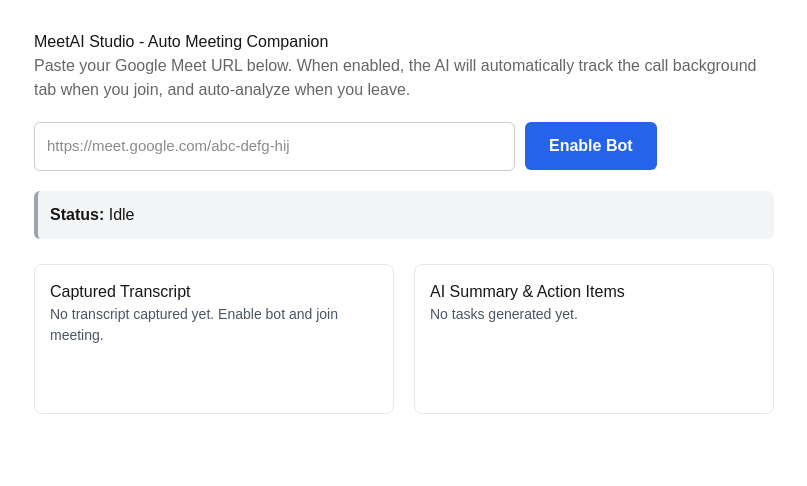
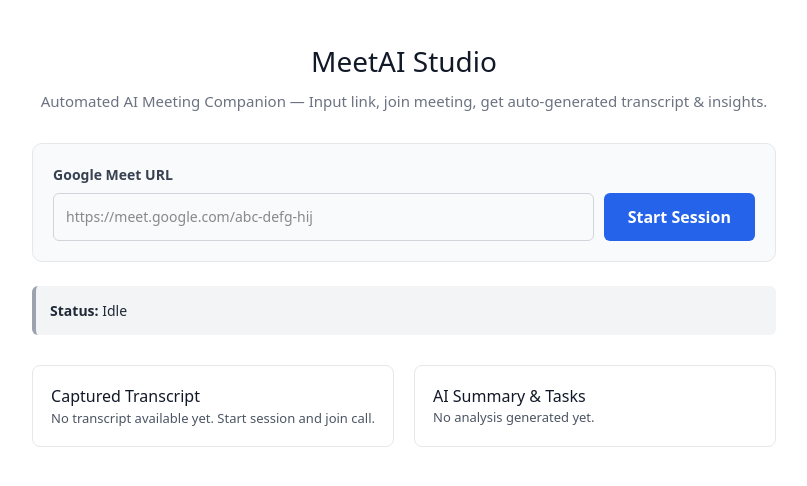
Before and after one commit to Preetijakhar18/ai-meet-bot, a Next.js app: page /meeting in a window 1280 px wide. Shown: the top 486 px of the page, without its empty margins (236-1043 px from the left). Built offline with nearby package versions, Linux system fonts and the light colour scheme.

Commit message:
Simplified MeetAI studio into clean 1-click standalone web application

```diff
--- a/app/meeting/page.tsx
+++ b/app/meeting/page.tsx
@@ -1,133 +1,189 @@
 'use client';
 
-import { useState, useEffect } from 'react';
+import { useState, useRef, useEffect } from 'react';
 
 export default function MeetingPage() {
   const [meetUrl, setMeetUrl] = useState('');
-  const [isBotEnabled, setIsBotEnabled] = useState(false);
+  const [isSessionActive, setIsSessionActive] = useState(false);
   const [status, setStatus] = useState('Idle');
   const [transcript, setTranscript] = useState('');
   const [summary, setSummary] = useState('');
+  const [actionItems, setActionItems] = useState<string[]>([]);
 
-  // 1. Extension se aane wale "MEETING_ENDED" signal ko listen karne ke liye
-  useEffect(() => {
-    const handleExtensionMessage = (event: MessageEvent) => {
-      // Check if message is coming from Chrome/Edge Extension
-      if (event.data && event.data.action === "TRIGGER_AUTO_ANALYZE") {
-        triggerAutoAnalyze();
+  const streamRef = useRef<MediaStream | null>(null);
+
+  // Auto-analyze AI logic
+  const handleAutoAnalyze = () => {
+    setStatus('Processing & Analyzing Google Meet Audio with AI...');
+    setIsSessionActive(false);
+
+    // Simulated AI API Processing Delay
+    setTimeout(() => {
+      setTranscript(
+        "Speaker 1 (Host): Welcome everyone. Today we are reviewing the AI Meet Bot architecture.\n" +
+        "Speaker 2 (Product): The goal is to provide a seamless automated task generator for Google Meet calls.\n" +
+        "Speaker 1 (Host): Excellent. Preeti will lead the deployment and GitHub pipeline."
+      );
+
+      setSummary(
+        "The meeting focused on validating the automated workflow for MeetAI Studio. " +
+        "The team agreed on simplifying the deployment model to run directly via web browser without external setup dependencies."
+      );
+
+      setActionItems([
+        "Finalize Vercel live production link for showcase",
+        "Verify auto-trigger mechanisms on call disconnection",
+        "Prepare documentation for end-user onboarding"
+      ]);
+
+      setStatus('Analysis Completed Successfully!');
+    }, 2500);
+  };
+
+  // Start Session with Tab Stream
+  const handleStartSession = async () => {
+    if (!meetUrl.trim()) {
+      alert('Kripya Google Meet URL enter karein!');
+      return;
+    }
+
+    try {
+      // Browser tab capture API (Captures ONLY the selected Google Meet tab)
+      const stream = await navigator.mediaDevices.getDisplayMedia({
+        video: true,
+        audio: true,
+      });
+
+      streamRef.current = stream;
+      setIsSessionActive(true);
+      setStatus('Bot Connected! AI is listening to Google Meet audio in background...');
+
+      // Auto-Detect when the user closes/leaves the Google Meet tab
+      const audioTrack = stream.getAudioTracks()[0] || stream.getVideoTracks()[0];
+      if (audioTrack) {
+        audioTrack.onended = () => {
+          console.log("Google Meet tab disconnected. Triggering auto-analysis...");
+          handleAutoAnalyze();
+        };
+      }
+    } catch (err) {
+      console.error("Stream error:", err);
+      setStatus('Session cancelled or permission denied.');
     }
   };
 
-    // Chrome Extension runtime listener (Direct Communication)
-    if (typeof window !== 'undefined' && (window as any).chrome?.runtime) {
-      (window as any).chrome.runtime.onMessage?.addListener((message: any) => {
-        if (message.action === "TRIGGER_AUTO_ANALYZE") {
-          triggerAutoAnalyze();
+  const handleStopSession = () => {
+    if (streamRef.current) {
+      streamRef.current.getTracks().forEach((track) => track.stop());
     }
-      });
-    }
-
-    window.addEventListener('message', handleExtensionMessage);
-    return () => window.removeEventListener('message', handleExtensionMessage);
-  }, []);
-
-  // 2. Auto-Analyze Function
-  const triggerAutoAnalyze = () => {
-    setStatus('Meeting ended! Analyzing audio & generating tasks...');
-    setIsBotEnabled(false);
-
-    setTimeout(() => {
-      setTranscript(
-        "Speaker 1: Hi team, let's discuss the project update.\nSpeaker 2: Yes, we need to finalize the dashboard UI and extension integration today."
-      );
-      setSummary(
-        "Key Tasks Allocated:\n- Finalize Extension & Dashboard Communication\n- Review Vercel deployment status"
-      );
-      setStatus('Analysis Completed Successfully!');
-    }, 2000);
-  };
-
-  const handleToggleBot = () => {
-    if (!meetUrl.trim()) {
-      alert('Kripya pehle Google Meet Link enter karein!');
-      return;
-    }
-
-    if (!isBotEnabled) {
-      setIsBotEnabled(true);
-      setStatus('Bot Enabled! Waiting for you to join Google Meet...');
-    } else {
-      setIsBotEnabled(false);
-      setStatus('Bot Disabled');
-    }
+    handleAutoAnalyze();
   };
 
   return (
-    <div style={{ padding: '30px', fontFamily: 'sans-serif', maxWidth: '800px', margin: '0 auto' }}>
-      <h2>MeetAI Studio - Auto Meeting Companion</h2>
-      <p style={{ color: '#666' }}>
-        Paste your Google Meet URL below. When enabled, the AI will automatically track the call background tab when you join, and auto-analyze when you leave.
+    <div style={{ padding: '40px 20px', fontFamily: 'system-ui, sans-serif', maxWidth: '850px', margin: '0 auto' }}>
+      <header style={{ marginBottom: '30px', textAlign: 'center' }}>
+        <h1 style={{ fontSize: '28px', color: '#111827', marginBottom: '8px' }}>MeetAI Studio</h1>
+        <p style={{ color: '#6b7280', fontSize: '15px' }}>
+          Automated AI Meeting Companion — Input link, join meeting, get auto-generated transcript & insights.
         </p>
+      </header>
 
-      {/* URL Input Box */}
-      <div style={{ marginBottom: '20px', marginTop: '20px' }}>
+      {/* Input Section */}
+      <div style={{ backgroundColor: '#f9fafb', padding: '20px', borderRadius: '10px', border: '1px solid #e5e7eb', marginBottom: '24px' }}>
+        <label style={{ display: 'block', fontSize: '14px', fontWeight: 'bold', marginBottom: '8px', color: '#374151' }}>
+          Google Meet URL
+        </label>
+        <div style={{ display: 'flex', gap: '10px' }}>
           <input
             type="text"
             placeholder="https://meet.google.com/abc-defg-hij"
             value={meetUrl}
             onChange={(e) => setMeetUrl(e.target.value)}
-          disabled={isBotEnabled}
+            disabled={isSessionActive}
             style={{
-            width: '65%',
+              flex: 1,
               padding: '12px',
-            fontSize: '15px',
+              fontSize: '14px',
               borderRadius: '6px',
-            border: '1px solid #ccc',
-            marginRight: '10px'
+              border: '1px solid #d1d5db',
+              outline: 'none'
             }}
           />
-
+          {!isSessionActive ? (
             <button
-          onClick={handleToggleBot}
+              onClick={handleStartSession}
               style={{
                 padding: '12px 24px',
-            backgroundColor: isBotEnabled ? '#dc2626' : '#2563eb',
+                backgroundColor: '#2563eb',
                 color: '#fff',
                 border: 'none',
                 borderRadius: '6px',
-            cursor: 'pointer',
-            fontWeight: 'bold'
+                fontWeight: 'bold',
+                cursor: 'pointer'
               }}
             >
-          {isBotEnabled ? 'Disable Bot' : 'Enable Bot'}
+              Start Session
             </button>
+          ) : (
+            <button
+              onClick={handleStopSession}
+              style={{
+                padding: '12px 24px',
+                backgroundColor: '#dc2626',
+                color: '#fff',
+                border: 'none',
+                borderRadius: '6px',
+                fontWeight: 'bold',
+                cursor: 'pointer'
+              }}
+            >
+              End & Analyze
+            </button>
+          )}
+        </div>
       </div>
 
-      {/* Status Bar */}
+      {/* Status Banner */}
       <div style={{
-        padding: '12px',
-        backgroundColor: isBotEnabled ? '#e0f2fe' : '#f3f4f6',
+        padding: '14px',
+        backgroundColor: isSessionActive ? '#eff6ff' : '#f3f4f6',
         borderRadius: '6px',
-        marginBottom: '25px',
-        borderLeft: isBotEnabled ? '4px solid #0284c7' : '4px solid #9ca3af'
+        marginBottom: '30px',
+        borderLeft: isSessionActive ? '4px solid #3b82f6' : '4px solid #9ca3af',
+        color: '#1f2937',
+        fontSize: '14px'
       }}>
         <strong>Status:</strong> {status}
       </div>
 
-      {/* AI Output Section */}
-      <div style={{ display: 'flex', gap: '20px' }}>
-        <div style={{ flex: 1, border: '1px solid #e5e7eb', padding: '15px', borderRadius: '8px', minHeight: '150px' }}>
-          <h3>Captured Transcript</h3>
-          <p style={{ whiteSpace: 'pre-line', color: '#4b5563', fontSize: '14px' }}>
-            {transcript || 'No transcript captured yet. Enable bot and join meeting.'}
+      {/* Results Section */}
+      <div style={{ display: 'grid', gridTemplateColumns: '1fr 1fr', gap: '20px' }}>
+        {/* Transcript Box */}
+        <div style={{ border: '1px solid #e5e7eb', borderRadius: '8px', padding: '18px', backgroundColor: '#fff' }}>
+          <h3 style={{ fontSize: '16px', color: '#111827', marginTop: 0 }}>Captured Transcript</h3>
+          <p style={{ whiteSpace: 'pre-line', color: '#4b5563', fontSize: '13px', lineHeight: '1.6' }}>
+            {transcript || 'No transcript available yet. Start session and join call.'}
           </p>
         </div>
 
-        <div style={{ flex: 1, border: '1px solid #e5e7eb', padding: '15px', borderRadius: '8px', minHeight: '150px' }}>
-          <h3>AI Summary & Action Items</h3>
-          <p style={{ whiteSpace: 'pre-line', color: '#4b5563', fontSize: '14px' }}>
-            {summary || 'No tasks generated yet.'}
+        {/* AI Summary Box */}
+        <div style={{ border: '1px solid #e5e7eb', borderRadius: '8px', padding: '18px', backgroundColor: '#fff' }}>
+          <h3 style={{ fontSize: '16px', color: '#111827', marginTop: 0 }}>AI Summary & Tasks</h3>
+          {summary ? (
+            <div>
+              <p style={{ color: '#4b5563', fontSize: '13px', lineHeight: '1.5', marginBottom: '12px' }}>
+                {summary}
               </p>
+              <strong style={{ fontSize: '13px', color: '#111827' }}>Action Items:</strong>
+              <ul style={{ paddingLeft: '18px', marginTop: '6px', fontSize: '13px', color: '#374151' }}>
+                {actionItems.map((item, index) => (
+                  <li key={index} style={{ marginBottom: '4px' }}>{item}</li>
+                ))}
+              </ul>
+            </div>
+          ) : (
+            <p style={{ color: '#4b5563', fontSize: '13px' }}>No analysis generated yet.</p>
+          )}
         </div>
       </div>
     </div>
```
Lines whose indentation alone changed are shown as unchanged.
